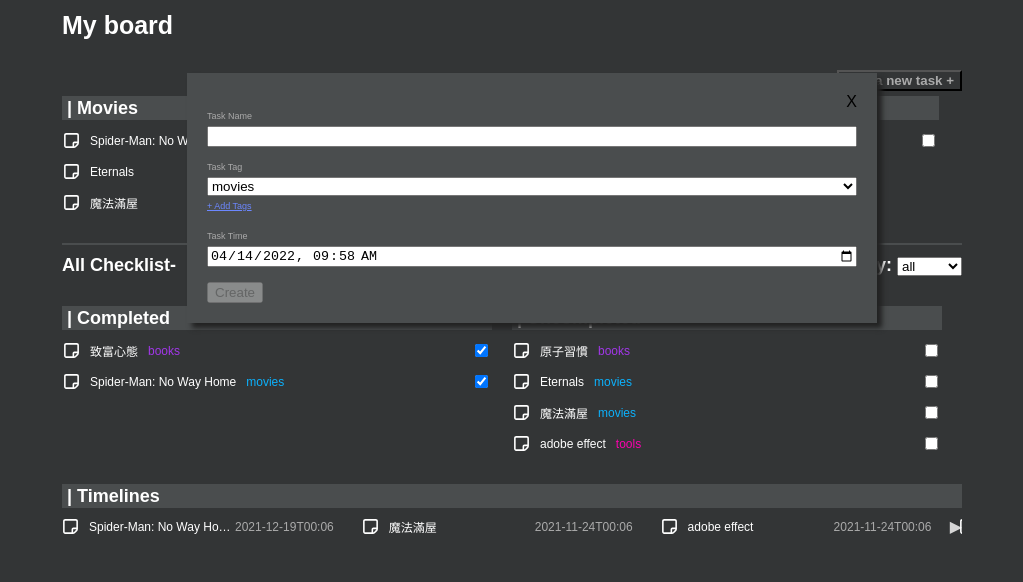
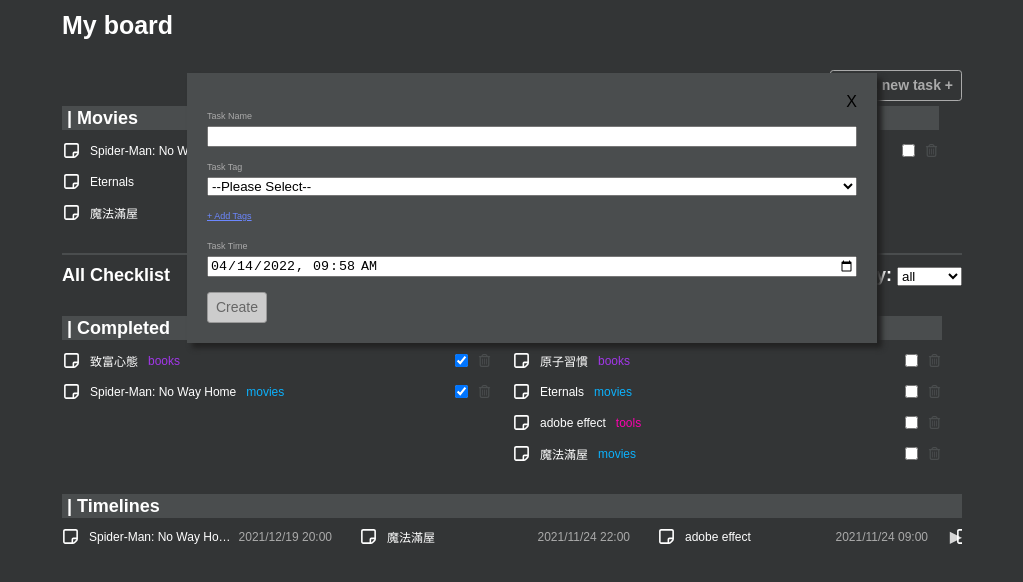
Before and after one commit to ccwang116/my-task-board, a React (Create React App) app: page / in a window 1280 px wide. Both pictures are taken after a click on the element "Add a new task +". Shown: the part 214-796 px from the top of the page, without its empty margins (128-1151 px from the left). Built offline with nearby package versions, Linux system fonts and the light colour scheme.

Commit message:
delete btn and adjust style

```diff
--- a/src/App.css
+++ b/src/App.css
@@ -2,3 +2,33 @@
   max-width: 960px;
   margin: 0 auto;
 }
+.btn {
+  display: inline-block;
+  font-weight: 400;
+  line-height: 1.5;
+  /* color: #212529; */
+  text-align: center;
+  text-decoration: none;
+  vertical-align: middle;
+  cursor: pointer;
+  -webkit-user-select: none;
+  -moz-user-select: none;
+  user-select: none;
+  /* background-color: transparent; */
+  border: 1px solid transparent;
+  /* padding: 0.375rem 0.75rem; */
+  /* font-size: 1rem; */
+  /* border-radius: 0.25rem; */
+  transition: color 0.15s ease-in-out, background-color 0.15s ease-in-out,
+    border-color 0.15s ease-in-out, box-shadow 0.15s ease-in-out;
+  padding: 0.25rem 0.5rem;
+  font-size: 0.875rem;
+  border-radius: 0.2rem;
+}
+.btn:disabled,
+.btn[disabled] {
+  border: 1px solid #999999;
+  background-color: #cccccc;
+  color: #666666;
+  cursor: not-allowed;
+}
--- a/src/components/MainBoard/Create/index.tsx
+++ b/src/components/MainBoard/Create/index.tsx
@@ -50,7 +50,7 @@ const Create: React.FC<NewTodoProps> = (props) => {
           setValue("taskTime", moment().format("YYYY-MM-DDTHH:mm"));
         }}
       >
-        <button>Add a new task +</button>
+        <button className={"btn"}>Add a new task +</button>
       </div>
       {isOpen && (
         <form
@@ -61,6 +61,7 @@ const Create: React.FC<NewTodoProps> = (props) => {
             onClick={() => {
               setIsOpen(false);
               reset();
+              setIsOpenTag(false);
             }}
             className={cx("cancel")}
           >
@@ -79,8 +80,15 @@ const Create: React.FC<NewTodoProps> = (props) => {
             <label className={cx("form-label")} htmlFor="todo-tag">
               Task Tag
             </label>
-            {!isOpenTag && (
+
             <select {...register("taskTag", { required: true })}>
+              <option
+                key={"Please select one tag"}
+                value={""}
+                selected={watch("taskTag") === ""}
+              >
+                --Please Select--
+              </option>
               {props.tags.map((e) => (
                 <option
                   key={e.id}
@@ -91,11 +99,13 @@ const Create: React.FC<NewTodoProps> = (props) => {
                 </option>
               ))}
             </select>
-            )}
+
             {!isOpenTag && (
               <div
                 className={cx("blue-link")}
-                onClick={() => setIsOpenTag(!isOpenTag)}
+                onClick={() => {
+                  setIsOpenTag(true);
+                }}
               >
                 + Add Tags
               </div>
@@ -107,7 +117,15 @@ const Create: React.FC<NewTodoProps> = (props) => {
                   placeholder="Lessons,Skills...etc"
                   ref={textInputRef}
                 />{" "}
-                <button onClick={tagHandler}>Add</button>
+                <button className={"btn " + cx("addBtn")} onClick={tagHandler}>
+                  Add
+                </button>
+                <button
+                  className={"btn " + cx("cancelBtn")}
+                  onClick={() => setIsOpenTag(false)}
+                >
+                  Cancel
+                </button>
               </div>
             )}
           </div>
@@ -121,7 +139,11 @@ const Create: React.FC<NewTodoProps> = (props) => {
               id="todo-time"
             />
           </div>
-          <button type="submit" disabled={!isValid}>
+          <button
+            className={"btn " + cx("createBtn")}
+            type="submit"
+            disabled={!isValid}
+          >
             Create
           </button>
         </form>
--- a/src/components/MainBoard/Create/styles.module.scss
+++ b/src/components/MainBoard/Create/styles.module.scss
@@ -30,6 +30,12 @@
     color: #aaa;
     cursor: pointer;
     background: #333536;
+    border: 1px solid #aaa;
+    &:hover {
+      color: #333536;
+      background: #aaa;
+      border: 1px solid #333536;
+    }
   }
 }
 .cancel {
@@ -52,6 +58,9 @@
   display: flex;
   flex-direction: column;
   margin-bottom: 15px;
+  & > select {
+    margin-bottom: 10px;
+  }
 }
 .form-label {
   font-size: 9px;
@@ -66,6 +75,16 @@
   text-decoration: underline;
   cursor: pointer;
 }
+.addBtn,
+.createBtn {
+  color: #333536;
+  background: #aaa;
+  margin-right: 5px;
+}
+.cancelBtn {
+  color: #aaa;
+  background: #333536;
+}
 .animeStart {
   animation-name: expand;
   animation-duration: 0.5s;
--- a/src/components/MainBoard/TaskCard/index.tsx
+++ b/src/components/MainBoard/TaskCard/index.tsx
@@ -1,28 +1,21 @@
 import React, { useState } from "react";
 import paper from "../../../images/note-sticky-regular.svg";
+import Trash from "../../../images/trash-can-regular.svg";
 
 import moment from "moment";
 import classNames from "classnames/bind";
 import classes from "../styles.module.scss";
 import { Todo, Tag } from "../../../todo.model";
+import { colorArray } from "../../../data/tagColorList";
 
 const cx = classNames.bind(classes);
-const colorArray = [
-  "#0cb1fc",
-  "#a237e9",
-  "#fb02ae",
-  "#dc1733",
-  "#f48022",
-  "#febd4c",
-  "#fafc3d",
-  "#aced0b",
-  "#35d86c",
-];
+
 type CardProps = {
   title: string;
   data: Todo[];
   isShowLabel?: boolean;
   completeHandler: (id: string) => void;
+  onDelete?: (id: string) => void;
   onSwap?: (dragStartNum: number, dragEndNum: number, label: string) => void;
   tags?: Tag[];
 };
@@ -85,11 +78,18 @@ const TaskCard: React.FC<CardProps> = (props) => {
                   </span>
                 )}
               </div>
-              <input
-                type="checkbox"
-                checked={e.completed}
-                onClick={() => props.completeHandler(e.id)}
-              />
+              <div className={cx("action")}>
+                <input
+                  type="checkbox"
+                  checked={e.completed}
+                  onClick={() => props.completeHandler(e.id)}
+                />
+                <img
+                  src={Trash}
+                  alt="trash"
+                  onClick={() => props.onDelete && props.onDelete(e.id)}
+                />
+              </div>
             </div>
           ))}
       </div>
--- a/src/components/MainBoard/index.tsx
+++ b/src/components/MainBoard/index.tsx
@@ -83,13 +83,14 @@ const MainBoard: React.FC = (props) => {
             title={e.text}
             data={todos.filter((todo) => todo.tags === e.text)}
             completeHandler={completeHandler}
+            onDelete={todoDeleteHandler}
             onSwap={onSwap}
           />
         ))}
       </div>
       <div className={cx("hr")}></div>
       <div className={cx("checklist")}>
-        <span className={cx("selectLabel")}>All Checklist-</span>
+        <span className={cx("selectLabel")}>All Checklist</span>
         <div>
           <span className={cx("selectLabel")}>Filter by:</span>
           <select
--- a/src/components/MainBoard/styles.module.scss
+++ b/src/components/MainBoard/styles.module.scss
@@ -46,7 +46,7 @@
   & > div {
     display: flex;
     align-items: center;
-    & > img {
+    & > img:first-child {
       width: 17px;
       height: 17px;
       margin-right: 10px;
@@ -73,3 +73,13 @@
 .task-card-half {
   flex: 1 0 0;
 }
+.action {
+  & > input {
+    margin-right: 10px;
+  }
+  & > img {
+    width: 13px;
+    height: 13px;
+    cursor: pointer;
+  }
+}
--- a/src/components/TimelineCard/index.tsx
+++ b/src/components/TimelineCard/index.tsx
@@ -27,7 +27,9 @@ const Timelines: React.FC<TimelinesProps> = (props) => {
                   <img src={paper} alt="todo" />
                   <span>{e.text}</span>
                 </div>
-                <span className={cx("time")}>{e.time}</span>
+                <span className={cx("time")}>
+                  {moment(e.time).format("YYYY/MM/DD HH:mm")}
+                </span>
               </div>
             ))}
         </div>
--- a/src/data/defaultdata.js
+++ b/src/data/defaultdata.js
@@ -3,7 +3,7 @@ export const defaultTasks = [
     id: "001",
     text: "Spider-Man: No Way Home",
     tags: "movies",
-    time: "2021-12-19T00:06",
+    time: "2021-12-19T20:00",
     completed: true,
     order: 1,
   },
@@ -11,7 +11,7 @@ export const defaultTasks = [
     id: "002",
     text: "Eternals",
     tags: "movies",
-    time: "2021-11-05T00:06",
+    time: "2021-11-05T18:00",
     completed: false,
     order: 2,
   },
@@ -19,7 +19,7 @@ export const defaultTasks = [
     id: "003",
     text: "原子習慣",
     tags: "books",
-    time: "2018-10-16T00:06",
+    time: "2018-10-16T10:00",
     completed: false,
     order: 1,
   },
@@ -27,7 +27,7 @@ export const defaultTasks = [
     id: "004",
     text: "致富心態",
     tags: "books",
-    time: "2021-01-27T00:06",
+    time: "2021-01-27T10:00",
     completed: true,
     order: 2,
   },
@@ -35,7 +35,7 @@ export const defaultTasks = [
     id: "005",
     text: "魔法滿屋",
     tags: "movies",
-    time: "2021-11-24T00:06",
+    time: "2021-11-24T22:00",
     completed: false,
     order: 3,
   },
@@ -43,7 +43,7 @@ export const defaultTasks = [
     id: "006",
     text: "adobe effect",
     tags: "tools",
-    time: "2021-11-24T00:06",
+    time: "2021-11-24T09:00",
     completed: false,
     order: 1,
   },
--- /dev/null
+++ b/src/data/tagColorList.js
@@ -0,0 +1,11 @@
+export const colorArray = [
+  "#0cb1fc",
+  "#a237e9",
+  "#fb02ae",
+  "#dc1733",
+  "#f48022",
+  "#febd4c",
+  "#fafc3d",
+  "#aced0b",
+  "#35d86c",
+];
```
Also changed, not shown: src/images/trash-can-regular.svg (added). Lines whose indentation alone changed are shown as unchanged.
